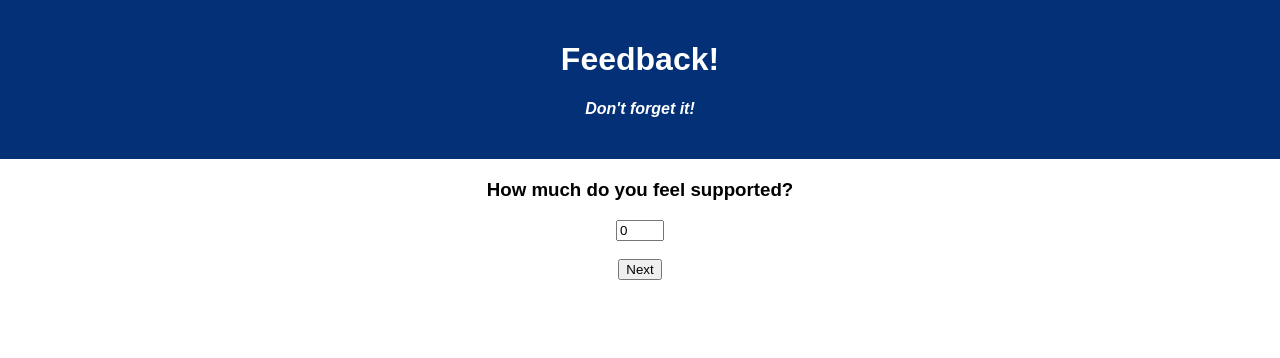
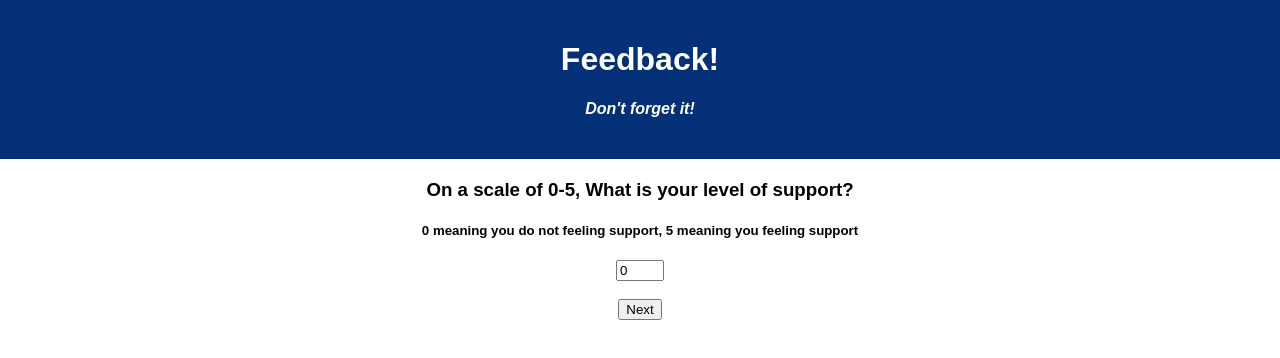
Before and after one commit to Svtucci/redux-feedback, a React (Create React App) app: page /#/step-3 in a window 1280 px wide. Shown: the top 358 px of the page. Built offline with nearby package versions, Linux system fonts and the light colour scheme.

Commit message:
moved plan.md into readme file to better show project/plan, base mode is complete at this point just need to add some visual flair

```diff
--- a/src/components/Steps/FeelingOne.jsx
+++ b/src/components/Steps/FeelingOne.jsx
@@ -22,7 +22,8 @@ function FeelingOne() {
 
     return (
         <>
-        <h3>How are you feeling?</h3>
+        <h3>On a scale of 0-5, How are you feeling?</h3>
+        <h5>0 being poor, 5 being great</h5>
         <form onSubmit={nextPage}>
             <input
                 id="feeling"
--- a/src/components/Steps/Review.jsx
+++ b/src/components/Steps/Review.jsx
@@ -33,6 +33,7 @@ function Review () {
             <div>Understanding Level: {understand} </div>
             <div>Support Level: {support} </div>
             <div>Comments: {comment} </div>
+            <br />
             <button onClick={sendToServer}>Submit</button>
         </>
     )
--- a/src/components/Steps/SupportThree.jsx
+++ b/src/components/Steps/SupportThree.jsx
@@ -23,7 +23,8 @@ function SupportThree () {
 
     return (
         <>
-        <h3>How much do you feel supported?</h3>
+        <h3>On a scale of 0-5, What is your level of support?</h3>
+        <h5>0 meaning you do not feeling support, 5 meaning you feeling support </h5>
         <form onSubmit={nextPage}>
             <input
                 id="support"
--- a/src/components/Steps/UnderStandTwo.jsx
+++ b/src/components/Steps/UnderStandTwo.jsx
@@ -22,7 +22,8 @@ const nextPage = (event) => {
 
     return (
         <>
-        <h3>How well are you understanding the material?</h3>
+        <h3>On a scale of 0-5, How well are you understanding the material?</h3>
+        <h5>0 meaning you do not understand the material, 5 being you understand the material</h5>
         <form onSubmit={nextPage}>
             <input
                 id="understand"
```
Also changed, not shown: 2 other files (tests, documents, lock files or other folders).
